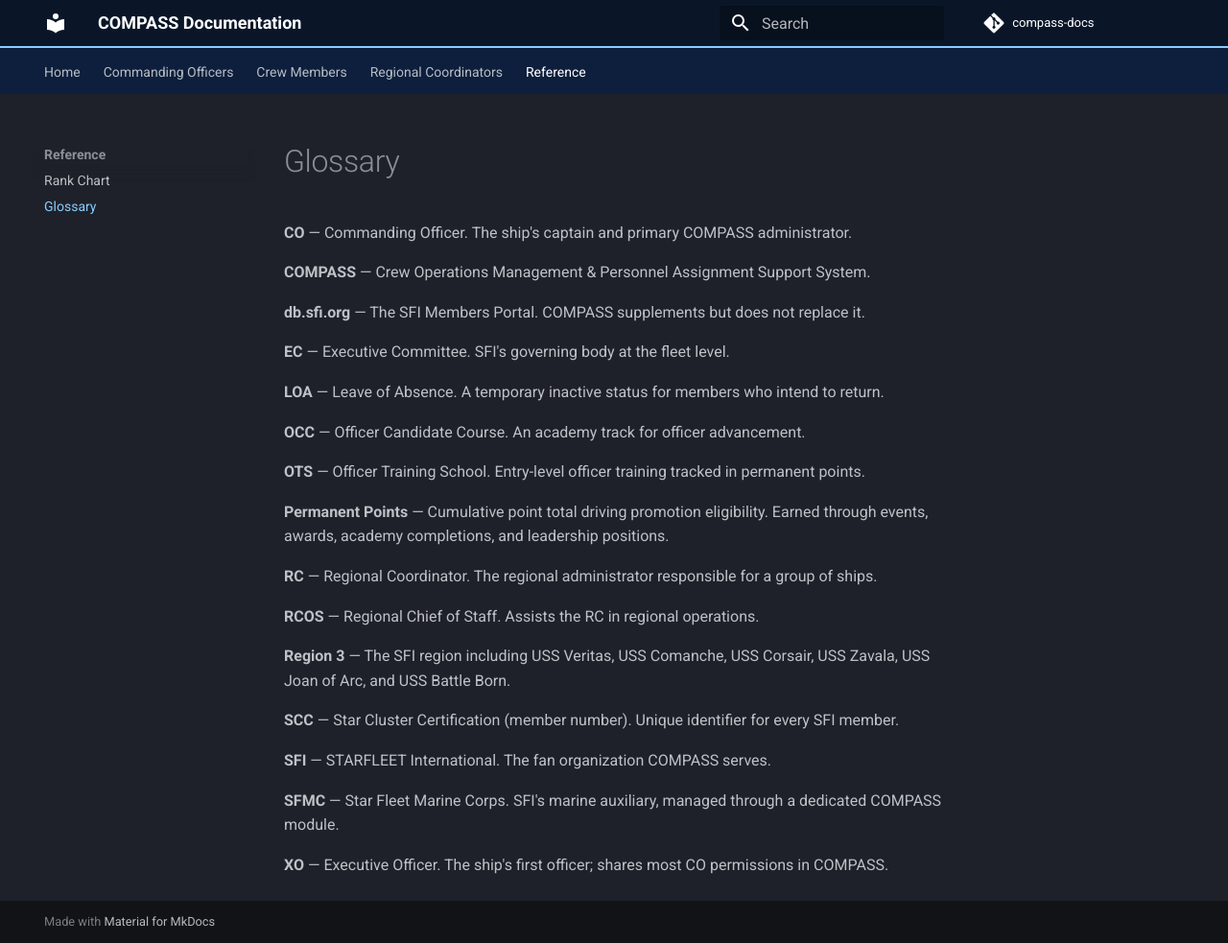
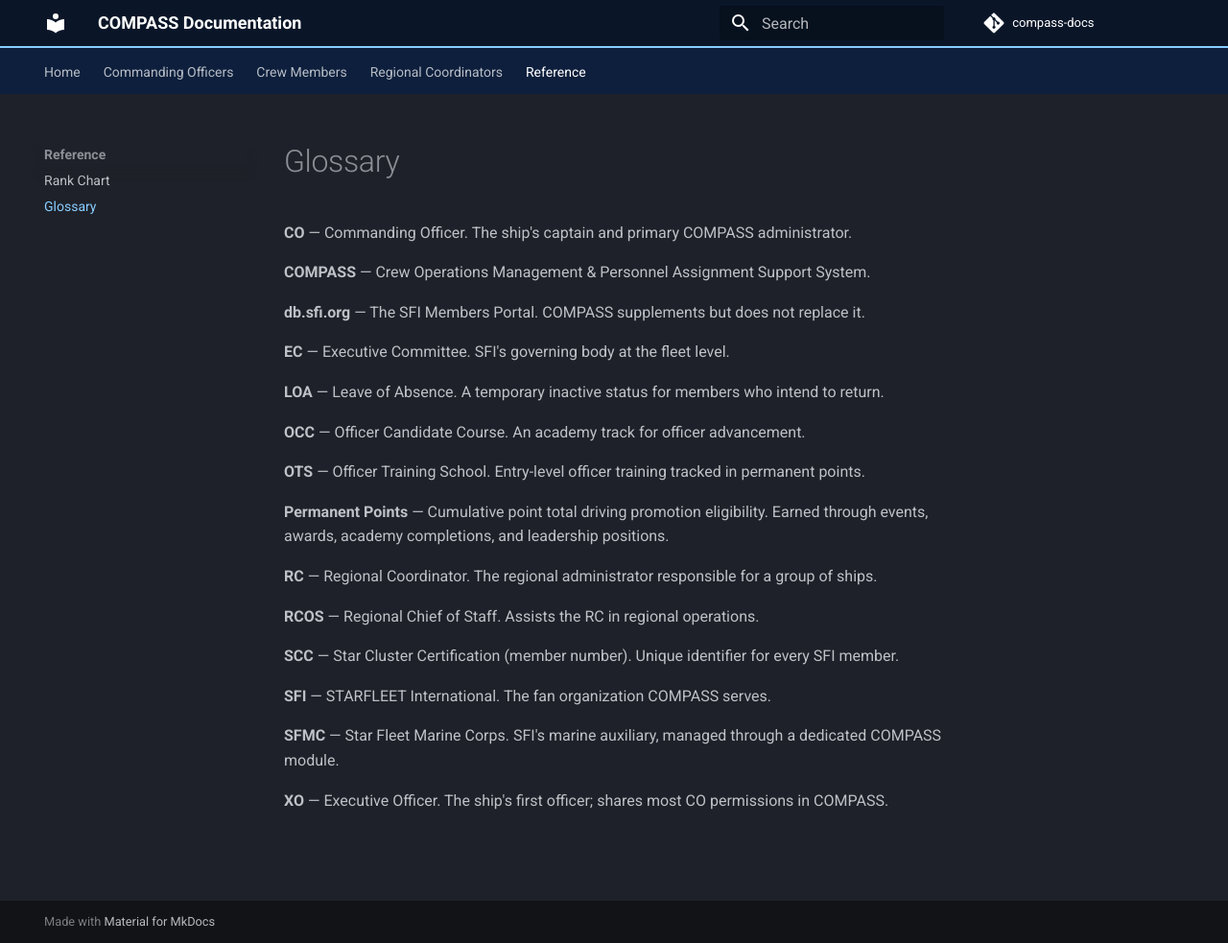
Before and after one commit to dwizard0/compass-docs, an MkDocs documentation site: the page built from docs/reference/glossary.md, in a window 1280 px wide and 983 px high. Shown: the whole window at 96% size. Built offline with MkDocs 1.6.1 and Material for MkDocs 9.7.7, drawn with Linux system fonts in a browser that asks for light colours; comment, search, counter and statistics services are not loaded.

Commit message:
Remove Region 3 entry from glossary

```diff
--- a/docs/reference/glossary.md
+++ b/docs/reference/glossary.md
@@ -20,8 +20,6 @@
 
 **RCOS** — Regional Chief of Staff. Assists the RC in regional operations.
 
-**Region 3** — The SFI region including USS Veritas, USS Comanche, USS Corsair, USS Zavala, USS Joan of Arc, and USS Battle Born.
-
 **SCC** — Star Cluster Certification (member number). Unique identifier for every SFI member.
 
 **SFI** — STARFLEET International. The fan organization COMPASS serves.
```
